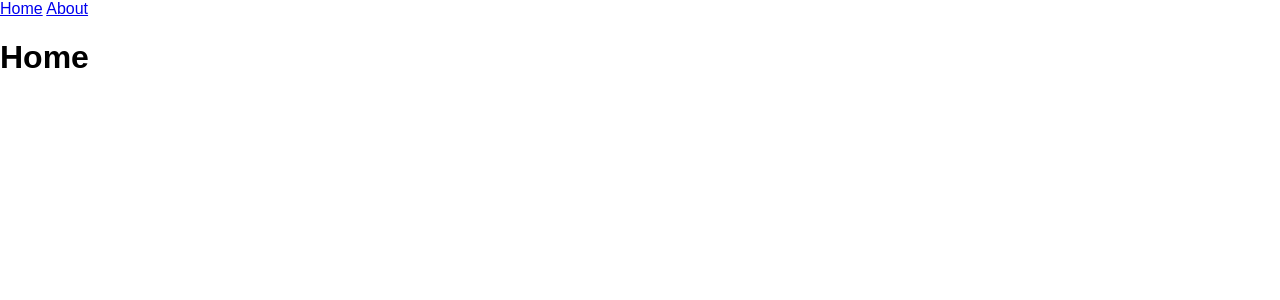
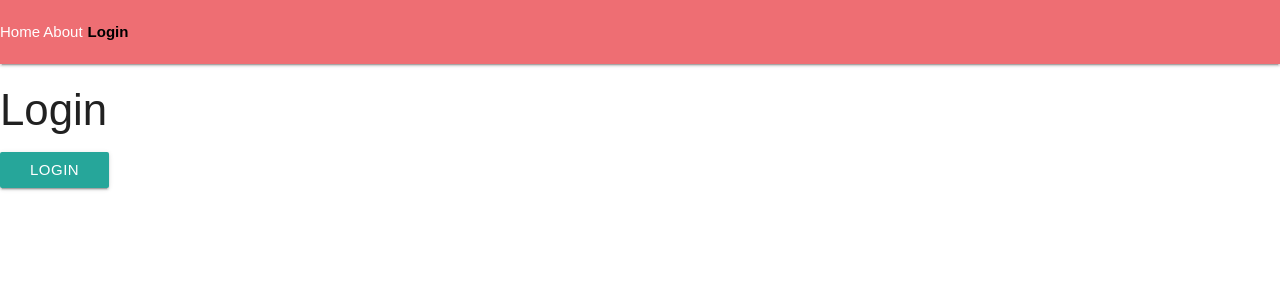
Before and after one commit to alocke12992/React_router_app, a React (Create React App) app in the folder client/: page /login in a window 1280 px wide. Shown: the top 300 px of the page. Built offline with nearby package versions, Linux system fonts and the light colour scheme.

Commit message:
Adds axios

```diff
--- a/client/package.json
+++ b/client/package.json
@@ -3,8 +3,11 @@
   "version": "0.1.0",
   "private": true,
   "dependencies": {
+    "axios": "^0.18.0",
+    "materialize-css": "^0.100.2",
     "react": "^16.2.0",
     "react-dom": "^16.2.0",
+    "react-materialize": "^2.1.0",
     "react-router-dom": "^4.2.2",
     "react-scripts": "1.1.1"
   },
--- a/client/src/App.js
+++ b/client/src/App.js
@@ -1,20 +1,20 @@
 import React from 'react';
-import {Route, Switch } from 'react-router-dom';
+import { Route, Switch } from 'react-router-dom';
 import Home from './components/Home';
 import About from './components/About';
 import NoMatch from './components/NoMatch';
 import NavBar from './components/NavBar';
+import Login from './components/Login';
+import Dashboard from './components/Dashboard';
 
-
-     // Your home route MUST have "exact" or it will render all pages with "/"
-      // a route with no path is ALWAYS RENDERED
-      // MUST BE THE LAST ROUTE IN THE LIST OF ROUTES
 const App = () => (
   <div>
     <NavBar />
     <Switch>
-      <Route exect path="/" component={Home} />
-      <Route exect path="/about" component={About} />
+      <Route exact path="/" component={Home} />
+      <Route exact path="/about" component={About} />
+      <Route exact path="/login" component={Login} />
+      <Route exact path="/dashboard" component={Dashboard} />
       <Route component={NoMatch} />
     </Switch>
   </div>
--- /dev/null
+++ b/client/src/components/Dashboard.js
@@ -0,0 +1,16 @@
+import React from 'react';
+import { isAuthenticated } from '../fakeAuth';
+import { Redirect } from 'react-router-dom';
+
+
+const Dashboard = () => {
+  if (isAuthenticated()) {
+    return (
+      <h3>You are logged in!</h3>
+    )
+  } else {
+    return <Redirect to="/login" />
+  }
+}
+
+export default Dashboard;
--- /dev/null
+++ b/client/src/components/Login.js
@@ -0,0 +1,19 @@
+import React from 'react';
+import { login } from '../fakeAuth';
+
+const Login = ({ history }) => (
+  <div>
+    <h3>Login</h3>
+    <button
+      className="btn"
+      onClick={ () => {
+      login()
+      history.push('/dashboard')
+    }}>
+    Login
+    </button>
+  </div>
+
+)
+
+export default Login;
--- a/client/src/components/NavBar.js
+++ b/client/src/components/NavBar.js
@@ -1,15 +1,51 @@
 import React from 'react';
-import { NavLink } from 'react-router-dom';
+import { NavLink, withRouter } from 'react-router-dom';
+import { isAuthenticated, logout } from '../fakeAuth';
 
 const styles = {
   active: {
     textDecoration: 'none',
-    fonweight: 'bold',
-    color: 'black'
+    fontWeight: 'bold',
+    color: 'black',
+    margin: '5px'
   }
 }
 
-const NavBar = () => (
+const additionalLinks = (history) => {
+  if (isAuthenticated()) {
+    return (
+      <span>
+        <NavLink
+          activeStyle={styles.active}
+          to="/dashboard"
+        >
+          Dashboard
+        </NavLink>
+        {' '}
+        <a
+          href="#"
+          onClick={() => {
+            logout()
+            history.push("/login")
+          }}
+        >
+          Logout
+         </a>
+      </span>
+    )
+  } else {
+    return (
+      <NavLink
+        style={styles.active}
+        to="/login"
+      >
+        Login
+      </NavLink>
+    )
+  }
+}
+
+const NavBar = ({ history }) => (
   <nav>
     <NavLink
       exact
@@ -18,16 +54,15 @@ const NavBar = () => (
     >
       Home
     </NavLink>
-
-      {' '}
+    {' '}
     <NavLink
-    exact
+      to="/about"
       activeStyle={styles.active}
-      to="/about"
     >
-    About
+      About
     </NavLink>
+    {additionalLinks(history)}
   </nav>
 )
 
-export default NavBar;
+export default withRouter(NavBar);
--- /dev/null
+++ b/client/src/fakeAuth.js
@@ -0,0 +1,11 @@
+export const login = () => {
+  localStorage.setItem('isAuthenticated', 'true')
+}
+
+export const logout = () => {
+  localStorage.removeItem('isAuthenticated')
+}
+
+export const isAuthenticated = () => {
+  return localStorage.isAuthenticated
+}
--- a/client/src/index.js
+++ b/client/src/index.js
@@ -4,6 +4,7 @@ import './index.css';
 import App from './App';
 import registerServiceWorker from './registerServiceWorker';
 import { BrowserRouter } from 'react-router-dom'
+import 'materialize-css/dist/css/materialize.min.css';
 
 ReactDOM.render(
   <BrowserRouter>
```
Also changed, not shown: 2 other files (tests, documents, lock files or other folders).
